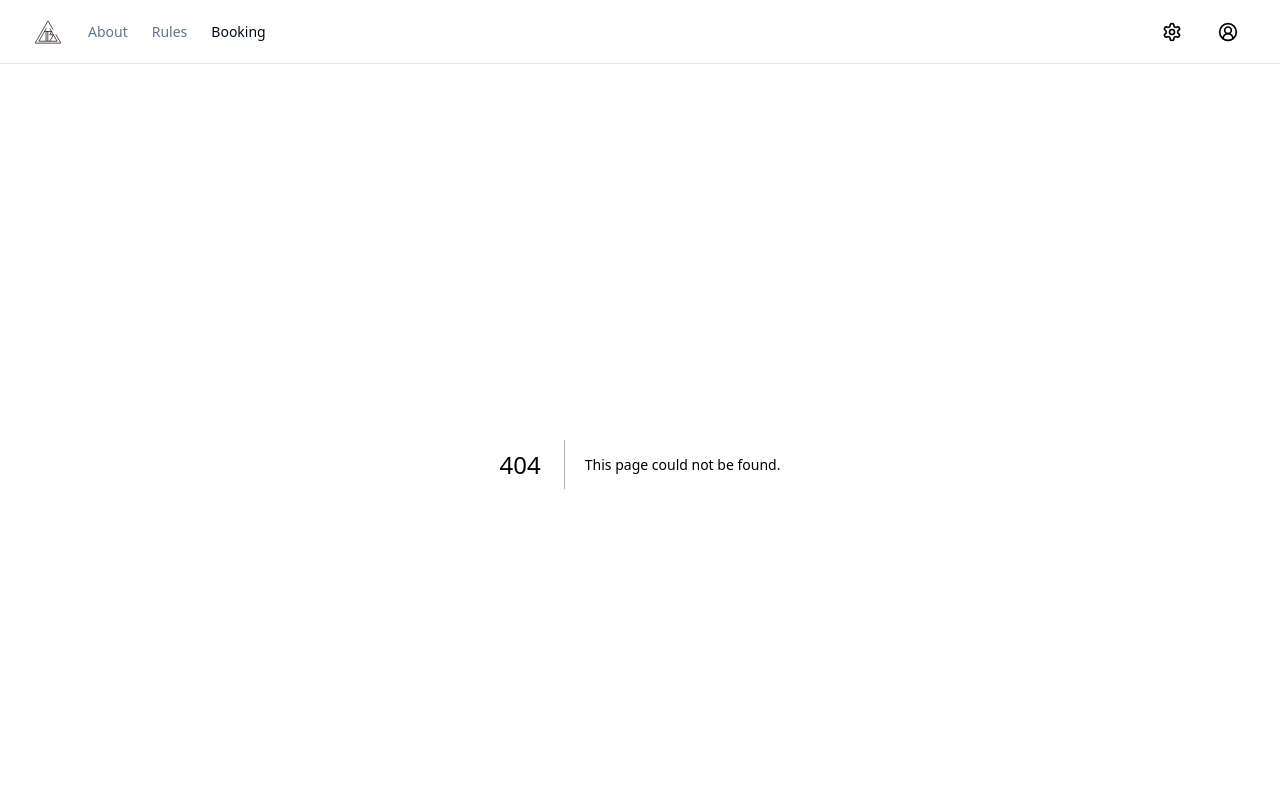
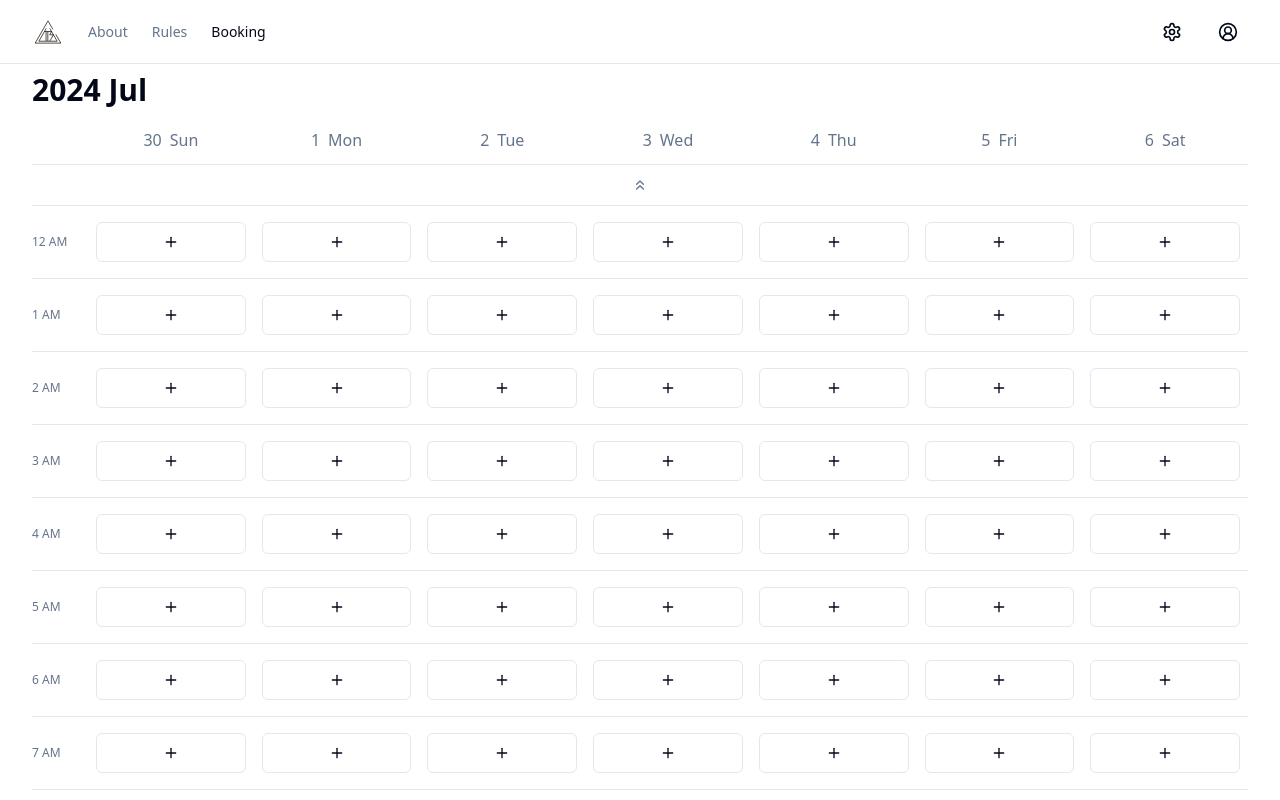
Before and after one commit to AlbertNotAlien/tatung-university-music-club, a Next.js app: page /booking in a window 1280 px wide. Before the commit this address had no page. Shown: the top 800 px of the page. Built offline with nearby package versions, Linux system fonts and the light colour scheme.

Commit message:
feat: add booking page layout

```diff
--- /dev/null
+++ b/src/app/booking/page.tsx
@@ -0,0 +1,6 @@
+import React from 'react';
+import { BookingCalendar } from '@/components/booking-calendar';
+
+export default function Page() {
+  return <BookingCalendar />;
+}
--- /dev/null
+++ b/src/components/booking-calendar.tsx
@@ -0,0 +1,126 @@
+'use client';
+
+import React from 'react';
+import { ChevronsUp, Plus } from 'lucide-react';
+import {
+  Table,
+  TableHeader,
+  TableRow,
+  TableHead,
+  TableBody,
+  TableCell,
+} from '@/components/ui/table';
+import { Button } from '@/components/ui/button';
+
+const MONTHS_OF_YEAR = [
+  'Jan',
+  'Feb',
+  'Mar',
+  'Apr',
+  'May',
+  'Jun',
+  'Jul',
+  'Aug',
+  'Sep',
+  'Oct',
+  'Nov',
+  'Dec',
+];
+
+const DAYS_OF_WEEK = ['Sun', 'Mon', 'Tue', 'Wed', 'Thu', 'Fri', 'Sat'];
+
+const HOURS_OF_DAY = [
+  { value: '00:00', label: '12 AM' },
+  { value: '01:00', label: '1 AM' },
+  { value: '02:00', label: '2 AM' },
+  { value: '03:00', label: '3 AM' },
+  { value: '04:00', label: '4 AM' },
+
+  { value: '05:00', label: '5 AM' },
+  { value: '06:00', label: '6 AM' },
+  { value: '07:00', label: '7 AM' },
+  { value: '08:00', label: '8 AM' },
+  { value: '09:00', label: '9 AM' },
+  { value: '10:00', label: '10 AM' },
+  { value: '11:00', label: '11 AM' },
+  { value: '12:00', label: '12 PM' },
+  { value: '13:00', label: '1 PM' },
+  { value: '14:00', label: '2 PM' },
+  { value: '15:00', label: '3 PM' },
+  { value: '16:00', label: '4 PM' },
+  { value: '17:00', label: '5 PM' },
+  { value: '18:00', label: '6 PM' },
+  { value: '19:00', label: '7 PM' },
+  { value: '20:00', label: '8 PM' },
+  { value: '21:00', label: '9 PM' },
+  { value: '22:00', label: '10 PM' },
+  { value: '23:00', label: '11 PM' },
+];
+
+function generateWeekDatesFromDate(date: Date): Date[] {
+  const startOfWeek = new Date(date);
+  startOfWeek.setDate(startOfWeek.getDate() - startOfWeek.getDay());
+
+  return Array.from({ length: 7 }, (_, index) => {
+    const currentDate = new Date(startOfWeek);
+    currentDate.setDate(currentDate.getDate() + index);
+    return currentDate;
+  });
+}
+
+export function BookingCalendar() {
+  const selectedDate = new Date();
+  const selectedWeek = generateWeekDatesFromDate(selectedDate);
+
+  return (
+    <div className="w-full">
+      <div className="flex w-full items-center justify-between py-1 md:py-2">
+        <h3 className="text-2xl font-semibold md:text-3xl">{`${selectedDate.getFullYear()} ${MONTHS_OF_YEAR[selectedDate.getMonth()]}`}</h3>
+      </div>
+      <Table className="w-full table-fixed">
+        <TableHeader>
+          <TableRow>
+            <TableHead className="w-8 md:w-14" />
+            {selectedWeek.map((date, index) => (
+              <TableHead key={date.toString()} className="p-0 text-xs">
+                <div className="flex flex-col items-center justify-center md:flex-row md:gap-x-2 md:text-base">
+                  <p>{selectedWeek[index].getDate()}</p>
+                  <p>{DAYS_OF_WEEK[date.getDay()]}</p>
+                </div>
+              </TableHead>
+            ))}
+          </TableRow>
+        </TableHeader>
+        <TableBody>
+          <TableRow>
+            <TableCell colSpan={8} className="p-0">
+              <Button
+                variant="ghost"
+                className="flex h-10 w-full items-center justify-center"
+              >
+                <ChevronsUp className="h-4 stroke-muted-foreground" />
+              </Button>
+            </TableCell>
+          </TableRow>
+          {HOURS_OF_DAY.map((hour) => (
+            <TableRow key={hour.value}>
+              <TableCell className="text-2xs p-0 text-muted-foreground md:text-xs">
+                {hour.label}
+              </TableCell>
+              {selectedWeek.map((date) => (
+                <TableCell
+                  key={date.toString()}
+                  className="px-0.5 py-2 md:px-2 md:py-4"
+                >
+                  <Button variant="outline" className="h-10 w-full">
+                    <Plus className="w-4 min-w-2" />
+                  </Button>
+                </TableCell>
+              ))}
+            </TableRow>
+          ))}
+        </TableBody>
+      </Table>
+    </div>
+  );
+}
--- /dev/null
+++ b/src/components/ui/table.tsx
@@ -0,0 +1,117 @@
+import * as React from 'react';
+
+import { cn } from '@/lib/utils';
+
+const Table = React.forwardRef<
+  HTMLTableElement,
+  React.HTMLAttributes<HTMLTableElement>
+>(({ className, ...props }, ref) => (
+  <div className="relative w-full overflow-auto">
+    <table
+      ref={ref}
+      className={cn('w-full caption-bottom text-sm', className)}
+      {...props}
+    />
+  </div>
+));
+Table.displayName = 'Table';
+
+const TableHeader = React.forwardRef<
+  HTMLTableSectionElement,
+  React.HTMLAttributes<HTMLTableSectionElement>
+>(({ className, ...props }, ref) => (
+  <thead ref={ref} className={cn('[&_tr]:border-b', className)} {...props} />
+));
+TableHeader.displayName = 'TableHeader';
+
+const TableBody = React.forwardRef<
+  HTMLTableSectionElement,
+  React.HTMLAttributes<HTMLTableSectionElement>
+>(({ className, ...props }, ref) => (
+  <tbody
+    ref={ref}
+    className={cn('[&_tr:last-child]:border-0', className)}
+    {...props}
+  />
+));
+TableBody.displayName = 'TableBody';
+
+const TableFooter = React.forwardRef<
+  HTMLTableSectionElement,
+  React.HTMLAttributes<HTMLTableSectionElement>
+>(({ className, ...props }, ref) => (
+  <tfoot
+    ref={ref}
+    className={cn(
+      'border-t bg-muted/50 font-medium [&>tr]:last:border-b-0',
+      className,
+    )}
+    {...props}
+  />
+));
+TableFooter.displayName = 'TableFooter';
+
+const TableRow = React.forwardRef<
+  HTMLTableRowElement,
+  React.HTMLAttributes<HTMLTableRowElement>
+>(({ className, ...props }, ref) => (
+  <tr
+    ref={ref}
+    className={cn(
+      'border-b transition-colors hover:bg-muted/50 data-[state=selected]:bg-muted',
+      className,
+    )}
+    {...props}
+  />
+));
+TableRow.displayName = 'TableRow';
+
+const TableHead = React.forwardRef<
+  HTMLTableCellElement,
+  React.ThHTMLAttributes<HTMLTableCellElement>
+>(({ className, ...props }, ref) => (
+  <th
+    ref={ref}
+    className={cn(
+      'h-12 px-4 text-left align-middle font-medium text-muted-foreground [&:has([role=checkbox])]:pr-0',
+      className,
+    )}
+    {...props}
+  />
+));
+TableHead.displayName = 'TableHead';
+
+const TableCell = React.forwardRef<
+  HTMLTableCellElement,
+  React.TdHTMLAttributes<HTMLTableCellElement>
+>(({ className, ...props }, ref) => (
+  <td
+    ref={ref}
+    className={cn('p-4 align-middle [&:has([role=checkbox])]:pr-0', className)}
+    {...props}
+  />
+));
+TableCell.displayName = 'TableCell';
+
+const TableCaption = React.forwardRef<
+  HTMLTableCaptionElement,
+  React.HTMLAttributes<HTMLTableCaptionElement>
+>(({ className, ...props }, ref) => (
+  <caption
+    ref={ref}
+    className={cn('mt-4 text-sm text-muted-foreground', className)}
+    {...props}
+  />
+));
+TableCaption.displayName = 'TableCaption';
+
+export {
+  Table,
+  TableHeader,
+  TableBody,
+  TableFooter,
+  TableHead,
+  TableRow,
+  TableCell,
+  TableCaption,
+};
```
